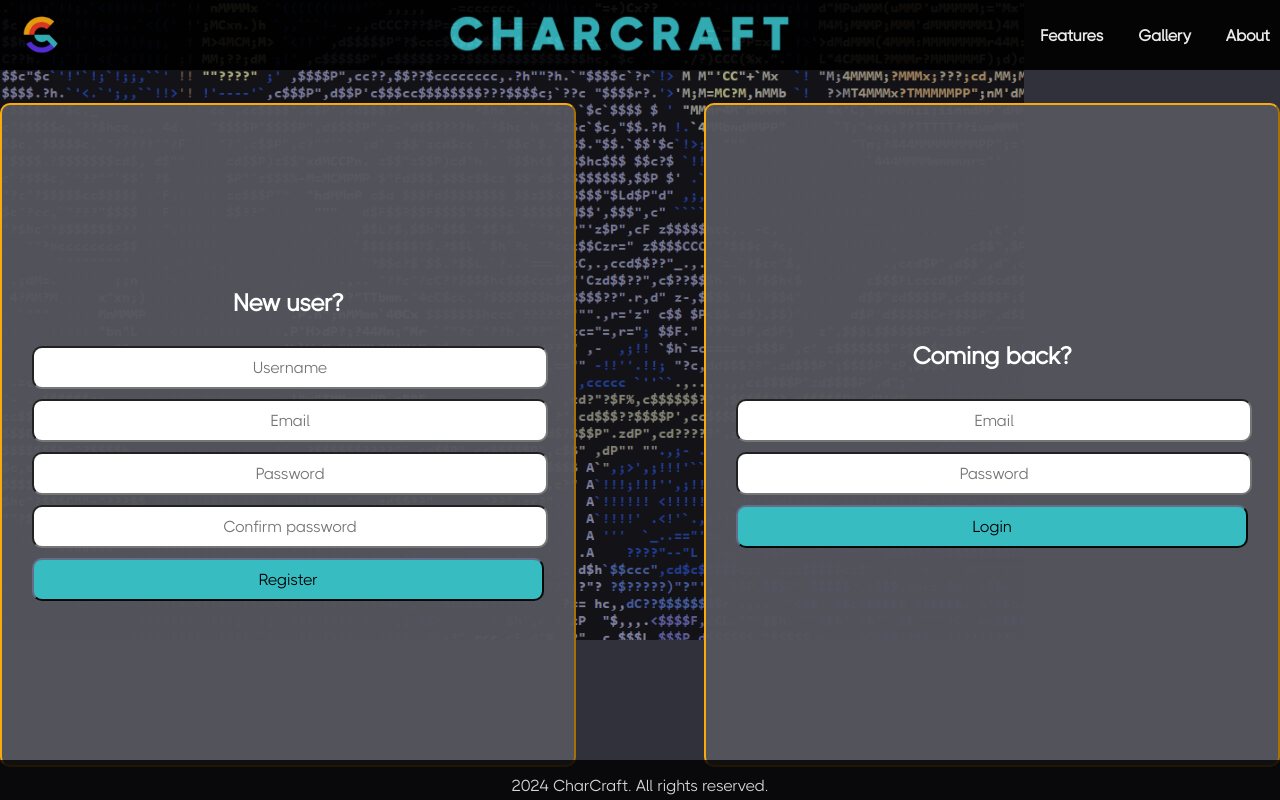
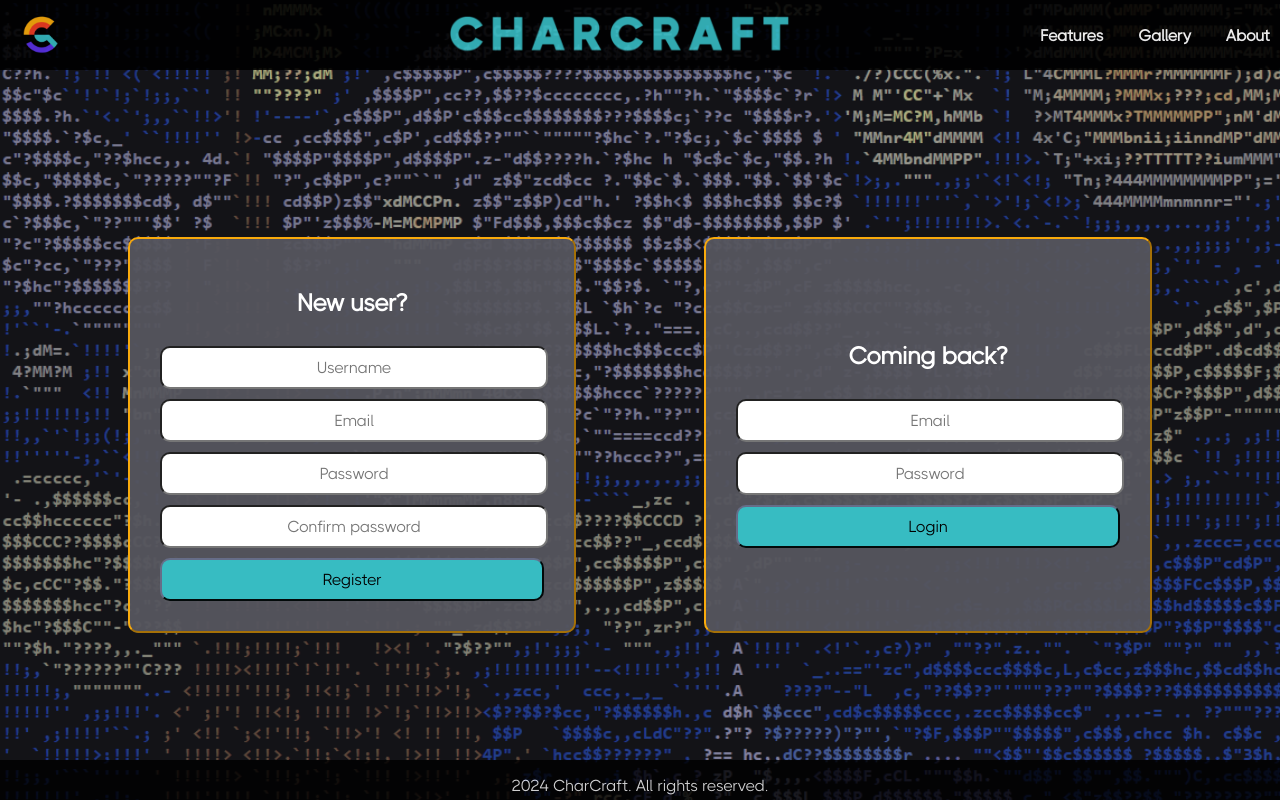
Before and after one commit to Vaskonti/CharCraft, a PHP site: page /registration-and-logging-in.html in a window 1280 px wide. Run offline with PHP 8.4, Linux system fonts and the light colour scheme.

Commit message:
Fixed registration and logging in form styling for small devices.

```diff
--- a/public/css/forms.css
+++ b/public/css/forms.css
@@ -11,8 +11,8 @@ main::before {
     position: absolute;
     top: 0;
     left: 0;
-    width: 80%;
-    height: 80%;
+    width: 100%;
+    height: 100%;
     background-image: url('../assets/images/1.png');
     background-size: cover;
     background-position: center;
@@ -38,8 +38,8 @@ form
     display: flex;
     flex-direction: column;
     gap: 10px;
-    height: 600px;
-    width: 600px;
+    /* height: 80%; */
+    width: 30%;
     border: 2px outset var(--orange);
     border-radius: 10px;
     padding: 30px;
```
